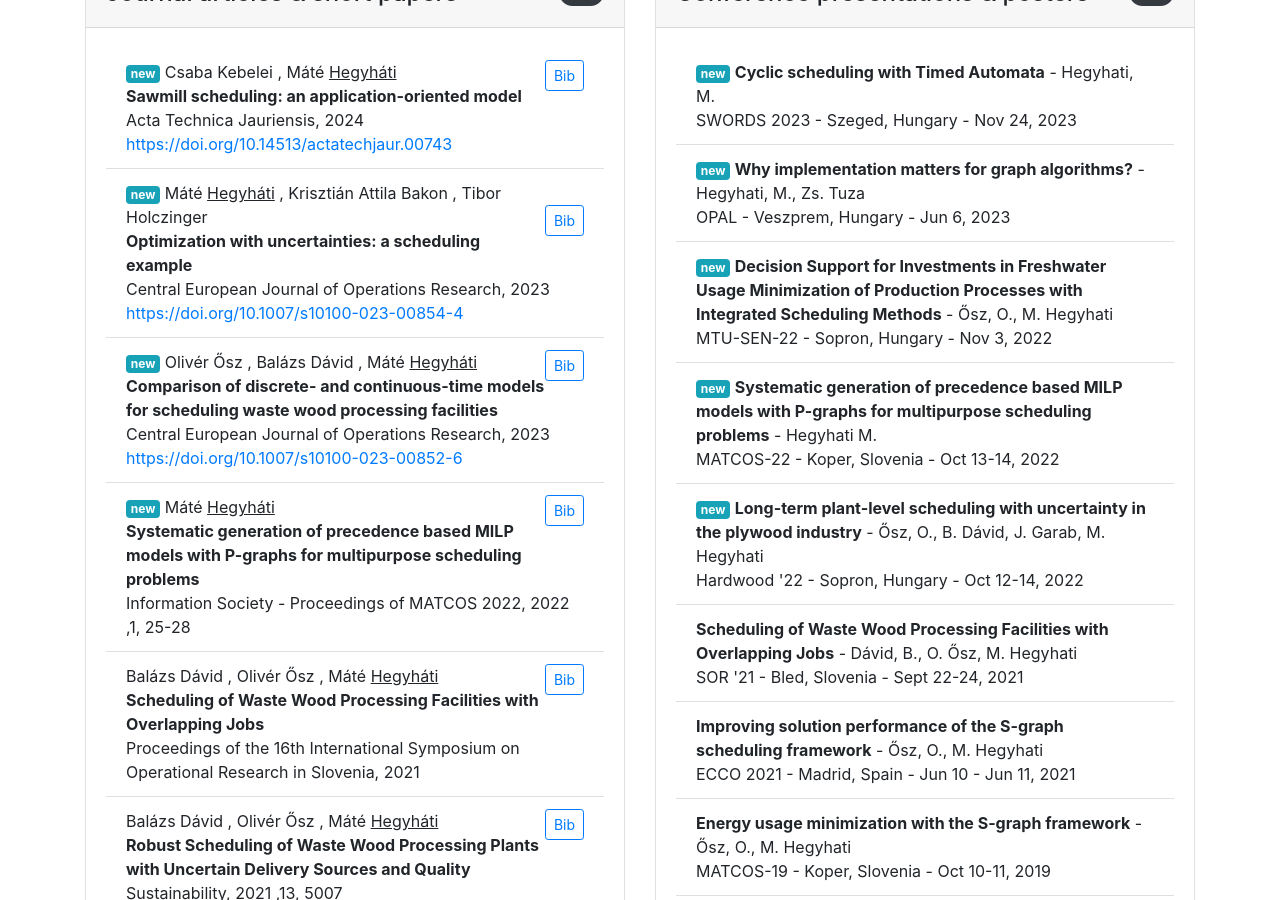
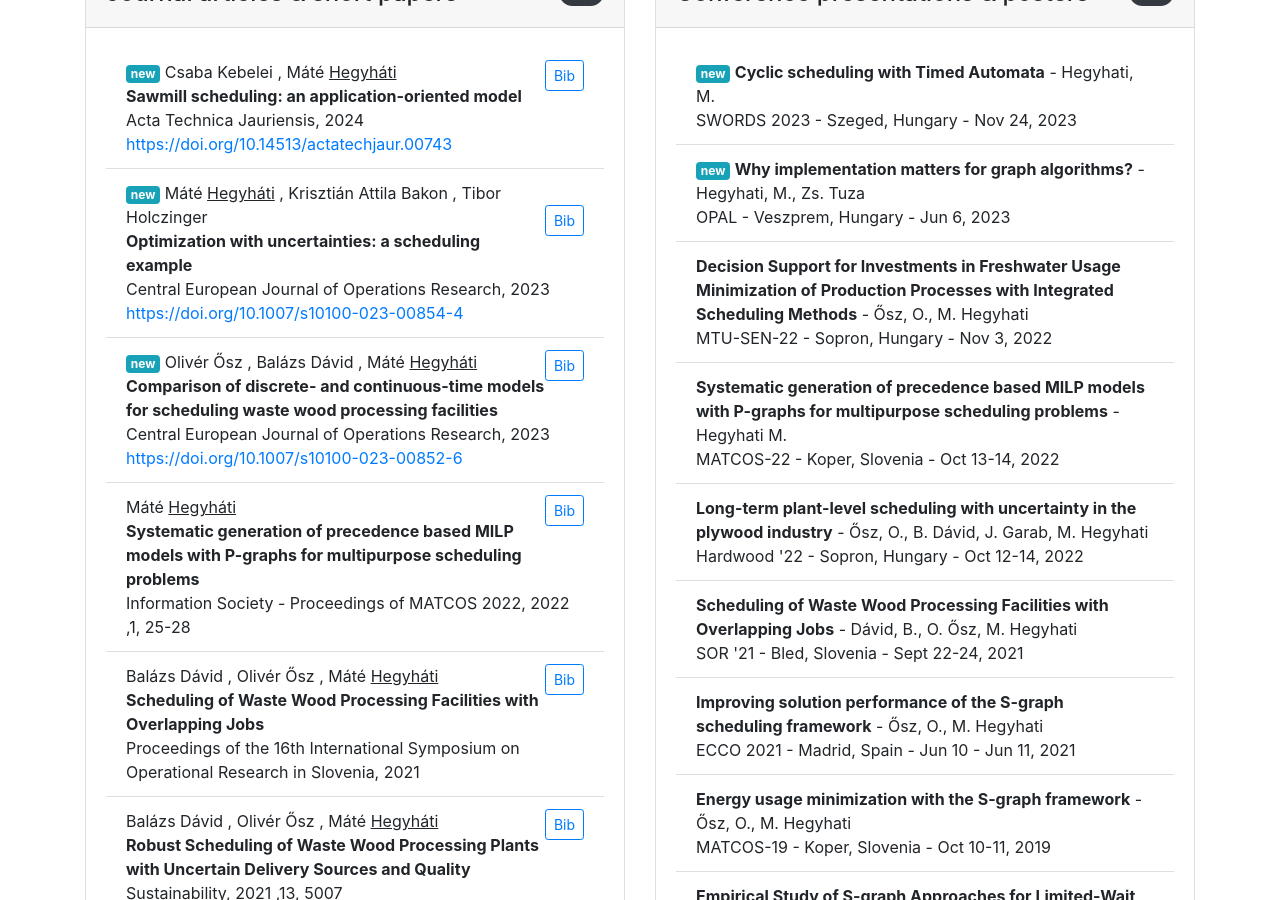
Before and after one commit to hegyhati/hegyhati.github.io, a Jekyll site: the page built from publications.html, in a window 1280 px wide and 900 px high, scrolled down 757 px. Built offline with Jekyll 4.4.1, drawn with Linux system fonts in a browser that asks for light colours; nearby versions of some CDN libraries.

```diff
--- a/_includes/article.html
+++ b/_includes/article.html
@@ -2,7 +2,8 @@
 
 
 <div>
-    {% if pub.year >= "2022" %} <span class="badge badge-info">new</span> {% endif %}
+    {% assign year = pub.year | plus: 0 %}
+    {% if year >= new_year %} <span class="badge badge-info">new</span> {% endif %}
     {% for author in pub.author %}
     {{author.given}}
     {% if author.family =="Hegyháti" or author.family =="Hegyhati" %}
--- a/_includes/presentation.html
+++ b/_includes/presentation.html
@@ -1,4 +1,4 @@
 
-
-<div>{% if pres.year >= "2022" %} <span class="badge badge-info">new</span> {% endif %}<b>{{pres.title}}</b> - {{pres.author}}</div>
+{% assign year = pres.year | plus: 0 %}
+<div>{% if year >= new_year %} <span class="badge badge-info">new</span> {% endif %}<b>{{pres.title}}</b> - {{pres.author}}</div>
 <div>{{pres.conferenceshort}} - {{pres.city}}, {{pres.country}} - {{pres.date}}, {{pres.year}}</div>
--- a/publications.html
+++ b/publications.html
@@ -4,6 +4,7 @@ title:  "List of Publications & Graduated Ph.D. students"
 id: publications
 ---
 
+{% assign new_year = "now" | date: "%Y" | minus: 1 %}
 
 <h3 class="py-3" id="phd">Graduated Ph.D. students</h3>
 <ul class="list-group list-group-flush">
```
